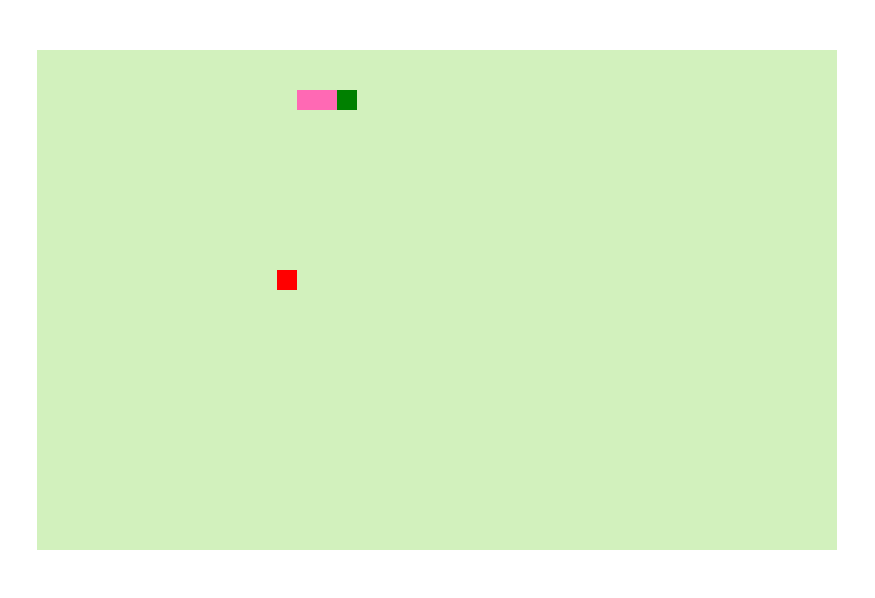
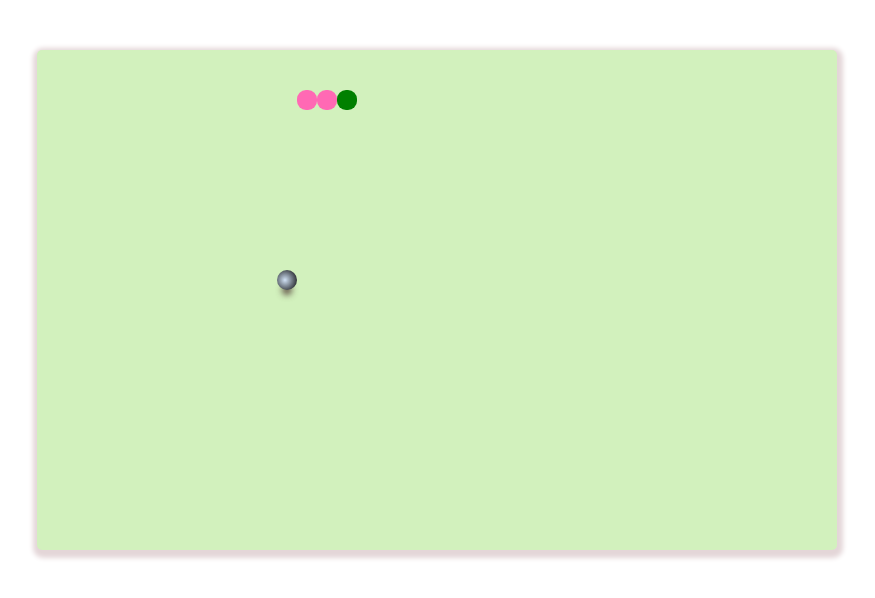
Before and after one commit to lqyasl/Happy-Snake-es5, a plain HTML site: page index.html in a window 1280 px wide. Shown: the whole page, without its empty margins (203-1078 px from the left). Drawn offline with Linux system fonts and the light colour scheme.

Commit message:
快乐的小肥蛇优化

```diff
--- a/css/style.css
+++ b/css/style.css
@@ -1,11 +1,24 @@
 *{margin:0;padding:0;}
 li{list-style:none;}
 a{text-decoration: none;}
+
 #map{
+  transform-style:preserve-3d;
   position: relative;
   top: 50px;
   width: 800px;
   height: 500px;
   background-color: rgb(210, 241, 189);
-  margin: 0 auto
+  margin: 0 auto;
+  box-shadow: 1px 3px 5px 5px rgb(228, 214, 216);
+  border-radius: 5px;
 }
+
+.food{
+  background-image : radial-gradient(circle at 8px 10px, #d1e2f5, #000);
+  box-shadow: 0px 10px 6px -5px rgba(68, 40, 40, 0.8);
+}
+
+.snake{
+  border-radius: 9px
+}
--- a/js/Food.js
+++ b/js/Food.js
@@ -1,6 +1,5 @@
 // 匿名函数自调用，避免命名冲突
-;
-(function () {
+;(function (window) {
 
   var position = 'absolute'
   var elements = [] //收集创建的食物元素，为后续删除做准备
@@ -29,6 +28,7 @@
     f.style.backgroundColor = this.color
     f.style.top = this.y + 'px'
     f.style.left = this.x + 'px'
+    f.style.borderRadius = '50%'
     map.appendChild(f)
   }
 
@@ -50,4 +50,4 @@
 
   window.Food = Food
 
-})()
+})(window)
--- a/js/Tools.js
+++ b/js/Tools.js
@@ -1,4 +1,5 @@
-;(function () {
+// 工具对象
+;(function (window) {
   var Tools = {
     getRandomIntInclusive (min, max) {
       min = Math.ceil(min);
@@ -14,4 +15,4 @@
   }
 
   window.Tools = Tools
-})()
+})(window)
--- a/js/game.js
+++ b/js/game.js
@@ -1,5 +1,5 @@
 // 游戏对象
-;(function () {
+;(function (window) {
   var that //存储this的索引
   var timerId
 
@@ -69,4 +69,4 @@
 
   window.Game = Game
 
-})()
+})(window)
--- a/js/snake.js
+++ b/js/snake.js
@@ -1,5 +1,5 @@
 // 蛇对象
-;(function () {
+;(function (window) {
   var position = 'absolute'
   var elements = [] //存放蛇节元素
 
@@ -94,4 +94,4 @@
   }
 
   window.Snake = Snake
-})()
+})(window)
```
Also changed, not shown: index.html (+2 -0 lines).
